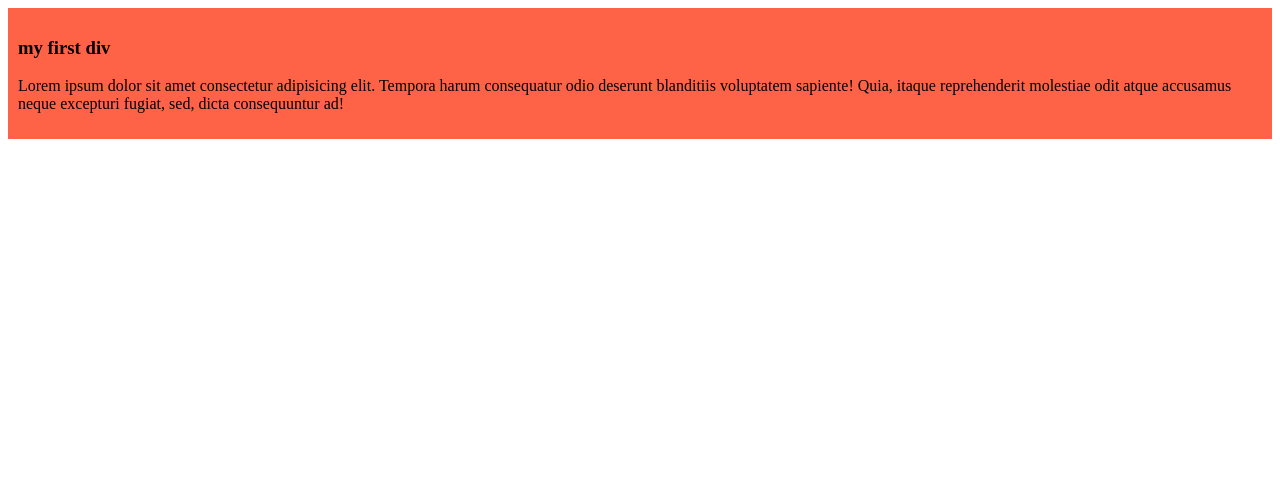
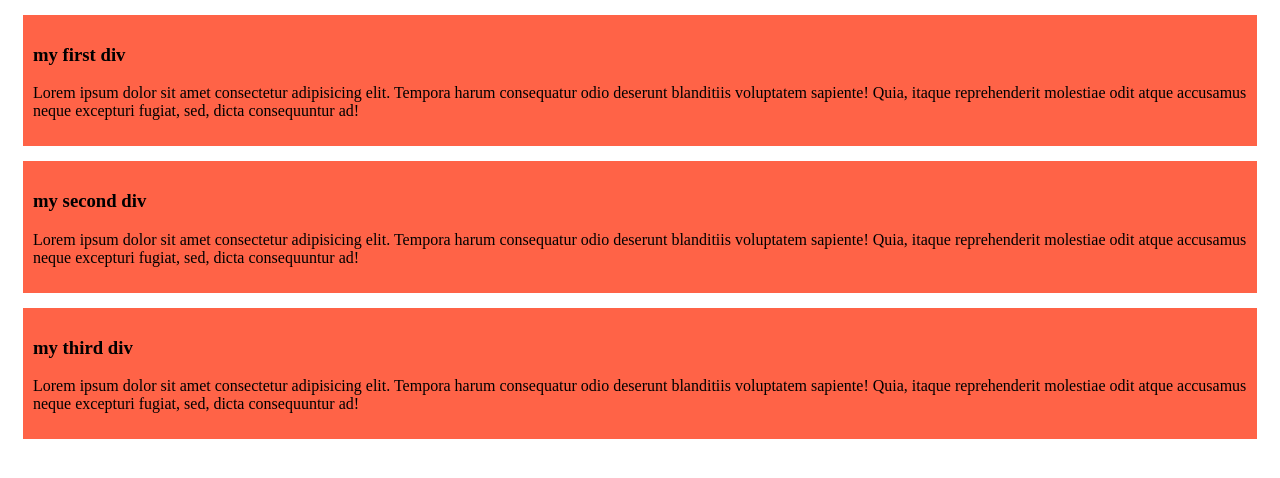
Before and after one commit to mdsijan1st-svg/my_simple_website, a plain HTML site: page index.html in a window 1280 px wide. Drawn offline with Linux system fonts and the light colour scheme.

Commit message:
this is my second

```diff
--- a/index.html
+++ b/index.html
@@ -11,5 +11,13 @@
         <h3>my first div</h3>
         <p>Lorem ipsum dolor sit amet consectetur adipisicing elit. Tempora harum consequatur odio deserunt blanditiis voluptatem sapiente! Quia, itaque reprehenderit molestiae odit atque accusamus neque excepturi fugiat, sed, dicta consequuntur ad!</p>
     </div>
+    <div>
+        <h3>my second div</h3>
+        <p>Lorem ipsum dolor sit amet consectetur adipisicing elit. Tempora harum consequatur odio deserunt blanditiis voluptatem sapiente! Quia, itaque reprehenderit molestiae odit atque accusamus neque excepturi fugiat, sed, dicta consequuntur ad!</p>
+    </div>
+    <div>
+        <h3>my third div</h3>
+        <p>Lorem ipsum dolor sit amet consectetur adipisicing elit. Tempora harum consequatur odio deserunt blanditiis voluptatem sapiente! Quia, itaque reprehenderit molestiae odit atque accusamus neque excepturi fugiat, sed, dicta consequuntur ad!</p>
+    </div>
 </body>
 </html>
--- a/styles/blog.css
+++ b/styles/blog.css
@@ -1,4 +1,5 @@
 div{
     background-color: tomato;
     padding: 10px;
+    margin: 15px;
 }
```
